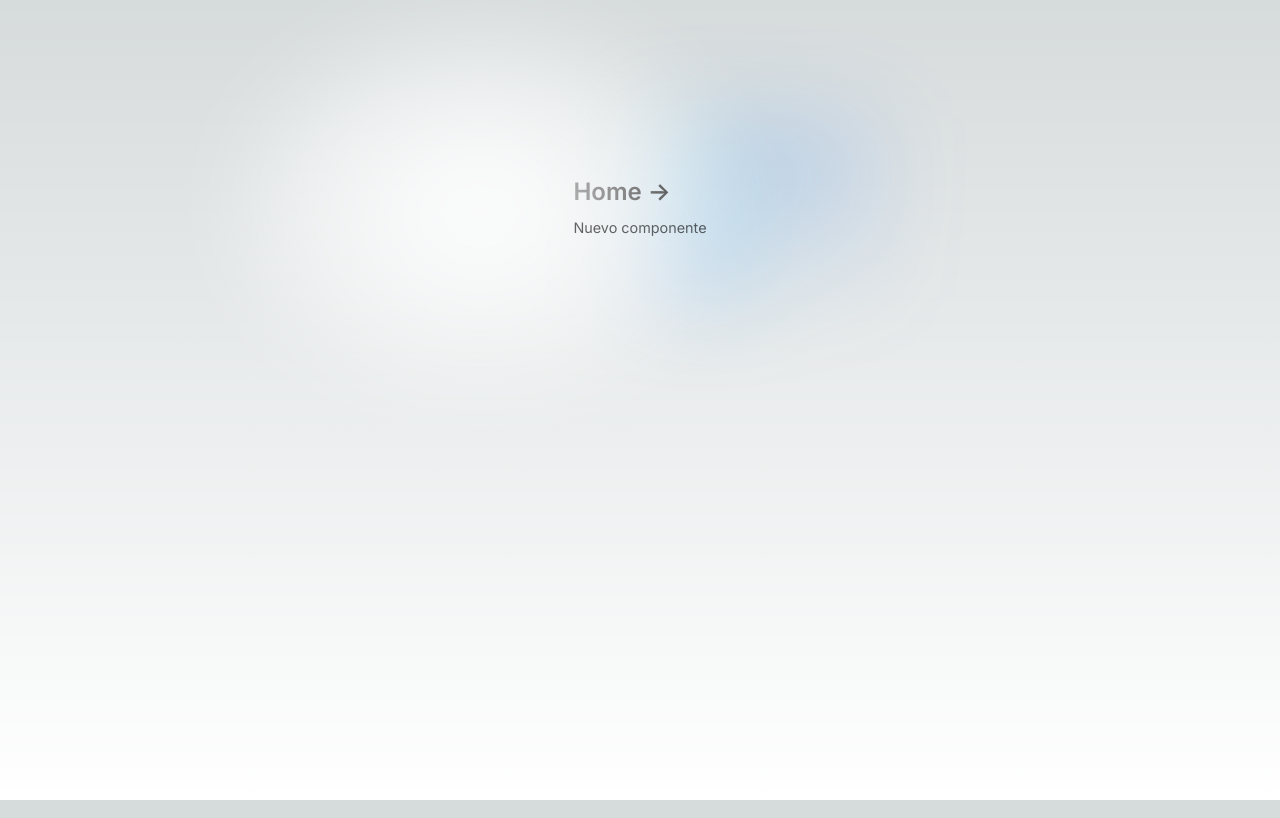
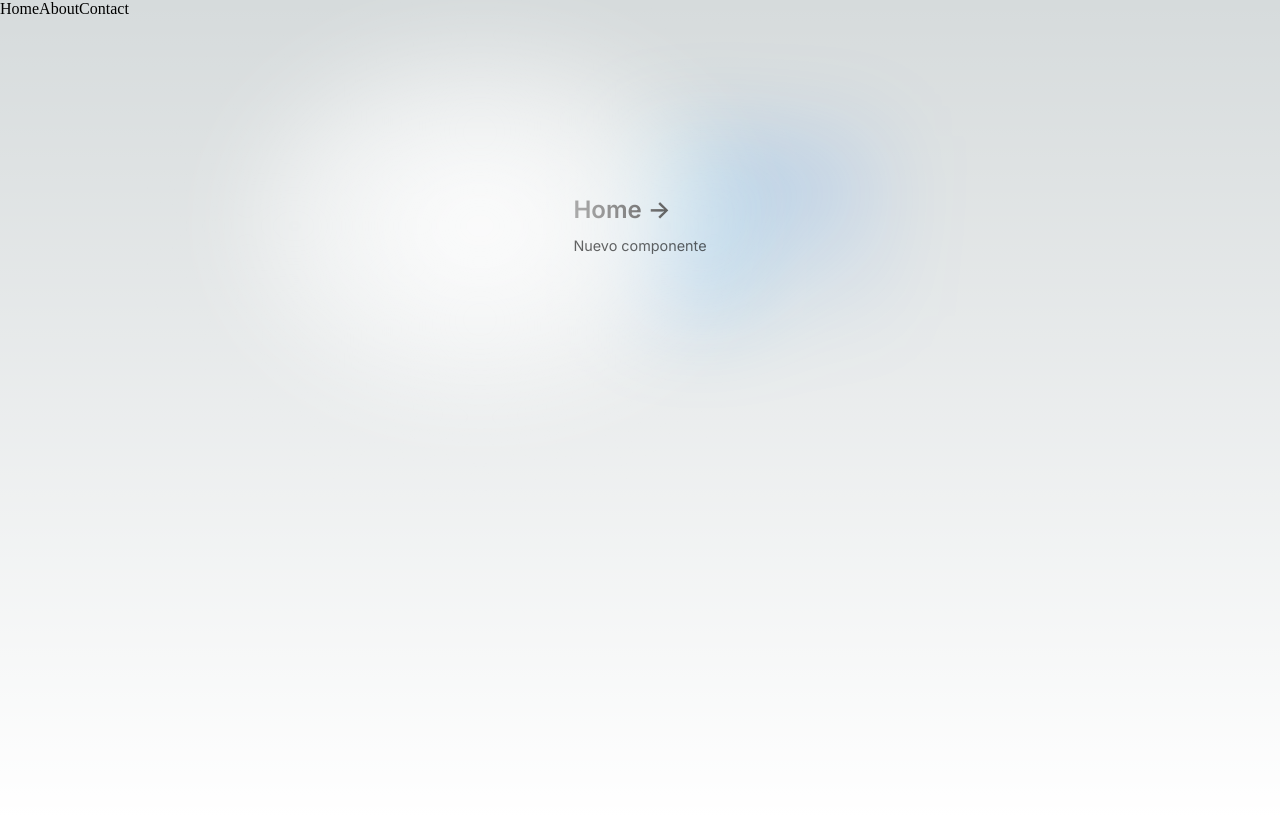
Before and after one commit to Adri-Antanon/ReviewingNextJS, a Next.js app: page /about in a window 1280 px wide. Built offline with nearby package versions, Linux system fonts and the light colour scheme.

Commit message:
FEAT: add navbar

```diff
--- /dev/null
+++ b/components/Navbar.tsx
@@ -0,0 +1,29 @@
+import Link from 'next/link';
+
+type ItemNavbar = {
+  link: string;
+  text: string;
+};
+
+export default function Navbar() {
+  const itemsNavbar: ItemNavbar[] = [
+    { link: '/', text: 'Home' },
+    {
+      link: '/about',
+      text: 'About',
+    },
+    {
+      link: '/contact',
+      text: 'Contact',
+    },
+  ];
+  return (
+    <nav>
+      {itemsNavbar.map((item) => (
+        <Link href={item.link} key={item.link}>
+          {item.text}
+        </Link>
+      ))}
+    </nav>
+  );
+}
--- a/pages/about.tsx
+++ b/pages/about.tsx
@@ -2,6 +2,7 @@ import styles from '../styles/Home.module.css';
 import { Inter } from '@next/font/google';
 import Link from 'next/link';
 import Head from 'next/head';
+import Navbar from '../components/Navbar';
 
 const inter = Inter({ subsets: ['latin'] });
 
@@ -14,6 +15,7 @@ export default function About() {
         <meta name="viewport" content="width=device-width, initial-scale=1" />
         <link rel="icon" href="/favicon.ico" />
       </Head>
+      <Navbar />
       <main className={styles.main}>
         <div className={styles.center}>
           <Link href="/" className={styles.card}>
--- a/pages/index.tsx
+++ b/pages/index.tsx
@@ -3,6 +3,7 @@ import Image from 'next/image';
 import { Inter } from '@next/font/google';
 import styles from '../styles/Home.module.css';
 import Link from 'next/link';
+import Navbar from '../components/Navbar';
 
 const inter = Inter({ subsets: ['latin'] });
 
@@ -15,6 +16,7 @@ export default function Home() {
         <meta name="viewport" content="width=device-width, initial-scale=1" />
         <link rel="icon" href="/favicon.ico" />
       </Head>
+      <Navbar />
       <main className={styles.main}>
         <div className={styles.description}>
           <p>
```
